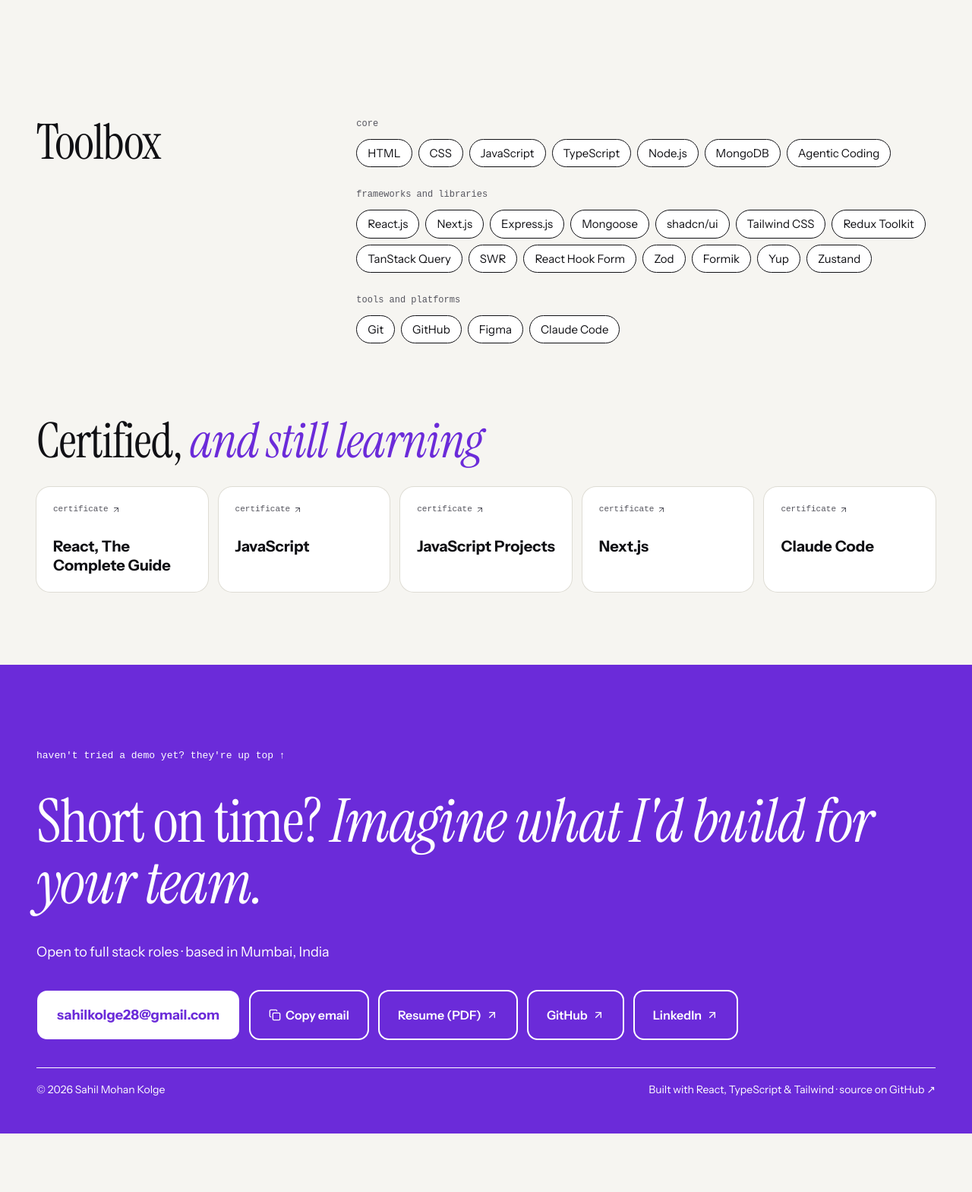
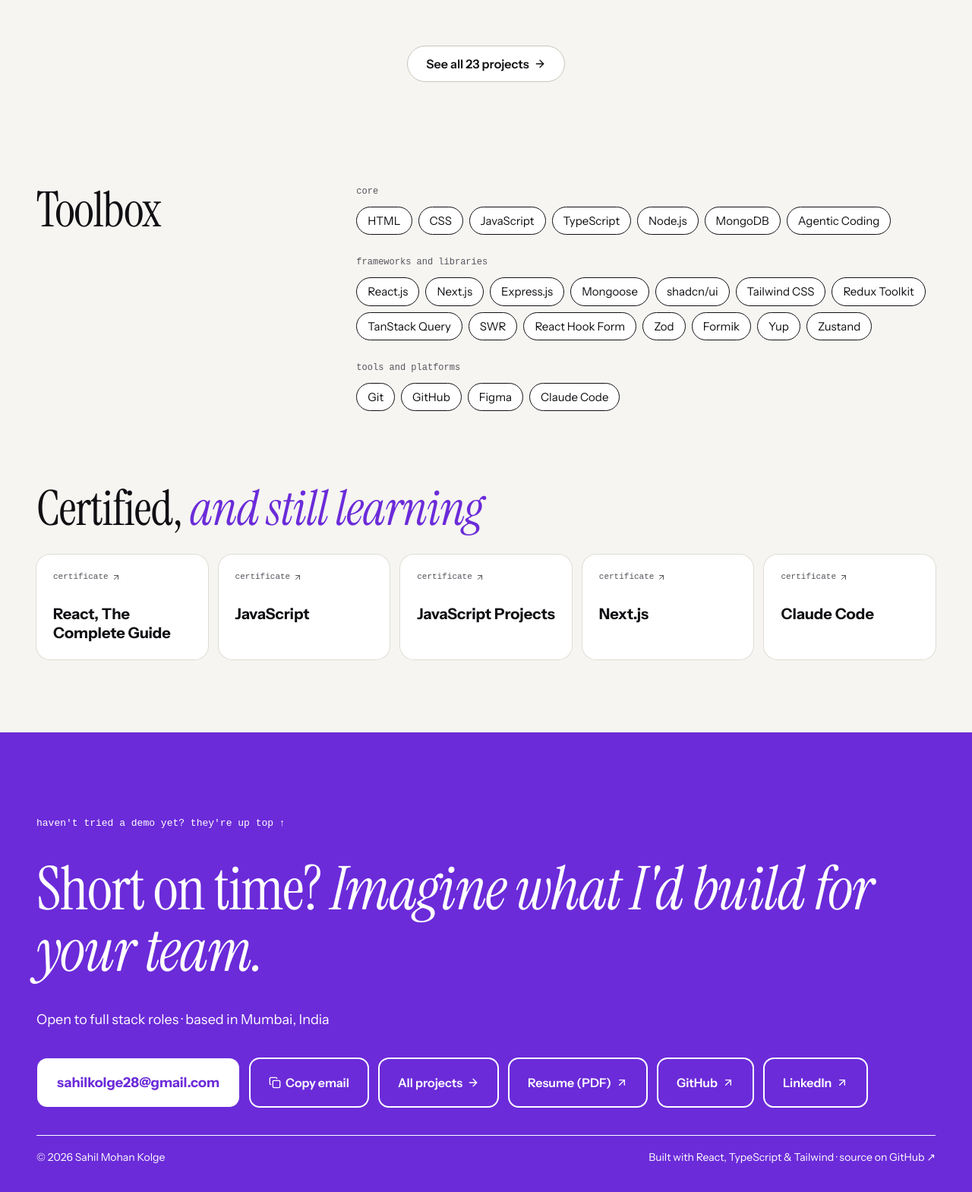
Before and after one commit to sahil-dev28/sahilkolge-playground, a React (Vite) app: page / in a window 1280 px wide. Shown: the part 4281-5850 px from the top of the page at 76% size. Before the commit the page ends 5773 px from the top, so only its background shows below. Built offline with nearby package versions, Linux system fonts and the light colour scheme; a web font is replaced by a local one.

Commit message:
feat: link to all projects from home

```diff
--- a/src/components/Contact.tsx
+++ b/src/components/Contact.tsx
@@ -1,5 +1,6 @@
 import { useState } from "react";
-import { ArrowUpRight, Check, Copy } from "lucide-react";
+import { ArrowRight, ArrowUpRight, Check, Copy } from "lucide-react";
+import { Link } from "react-router";
 import { buttonVariants } from "@/components/ui/button";
 import { Separator } from "@/components/ui/separator";
 import { CONTACT, RESUME_URL, SOURCE_URL } from "@/data";
@@ -75,6 +76,9 @@ export default function Contact({ playedCount, total }: ContactProps) {
             {copied ? <Check aria-hidden /> : <Copy aria-hidden />}
             <span aria-live="polite">{copied ? "Copied" : "Copy email"}</span>
           </button>
+          <Link to="/projects" className={cn(buttonVariants({ variant: "outline", size: "lg" }), outlineButton)}>
+            All projects <ArrowRight aria-hidden />
+          </Link>
           {LINKS.map(([label, href]) => (
             <a
               key={label}
--- a/src/components/Playground.tsx
+++ b/src/components/Playground.tsx
@@ -1,5 +1,9 @@
 import type { ComponentType } from "react";
+import { ArrowRight } from "lucide-react";
+import { Link } from "react-router";
+import { ALL_PROJECTS } from "@/all-projects";
 import ProjectSection from "@/components/ProjectSection";
+import { buttonVariants } from "@/components/ui/button";
 import { PROJECTS, type ProjectId } from "@/data";
 import AxiosDemo from "@/demos/AxiosDemo";
 import HnDemo from "@/demos/HnDemo";
@@ -7,6 +11,7 @@ import OrgDemo from "@/demos/OrgDemo";
 import PaginationDemo from "@/demos/PaginationDemo";
 import type { DemoProps } from "@/demos/types";
 import UrbanDemo from "@/demos/UrbanDemo";
+import { cn } from "@/lib/utils";
 
 const DEMOS: Record<ProjectId, ComponentType<DemoProps>> = {
   p1: OrgDemo,
@@ -40,6 +45,15 @@ export default function Playground({ markPlayed }: PlaygroundProps) {
           </ProjectSection>
         );
       })}
+      <Link
+        to="/projects"
+        className={cn(
+          buttonVariants({ variant: "outline" }),
+          "h-12 self-center rounded-full border-line-2 bg-card px-6 text-base font-semibold dark:border-line-2 dark:bg-card dark:hover:bg-muted"
+        )}
+      >
+        See all {ALL_PROJECTS.length} projects <ArrowRight aria-hidden />
+      </Link>
     </main>
   );
 }
```
